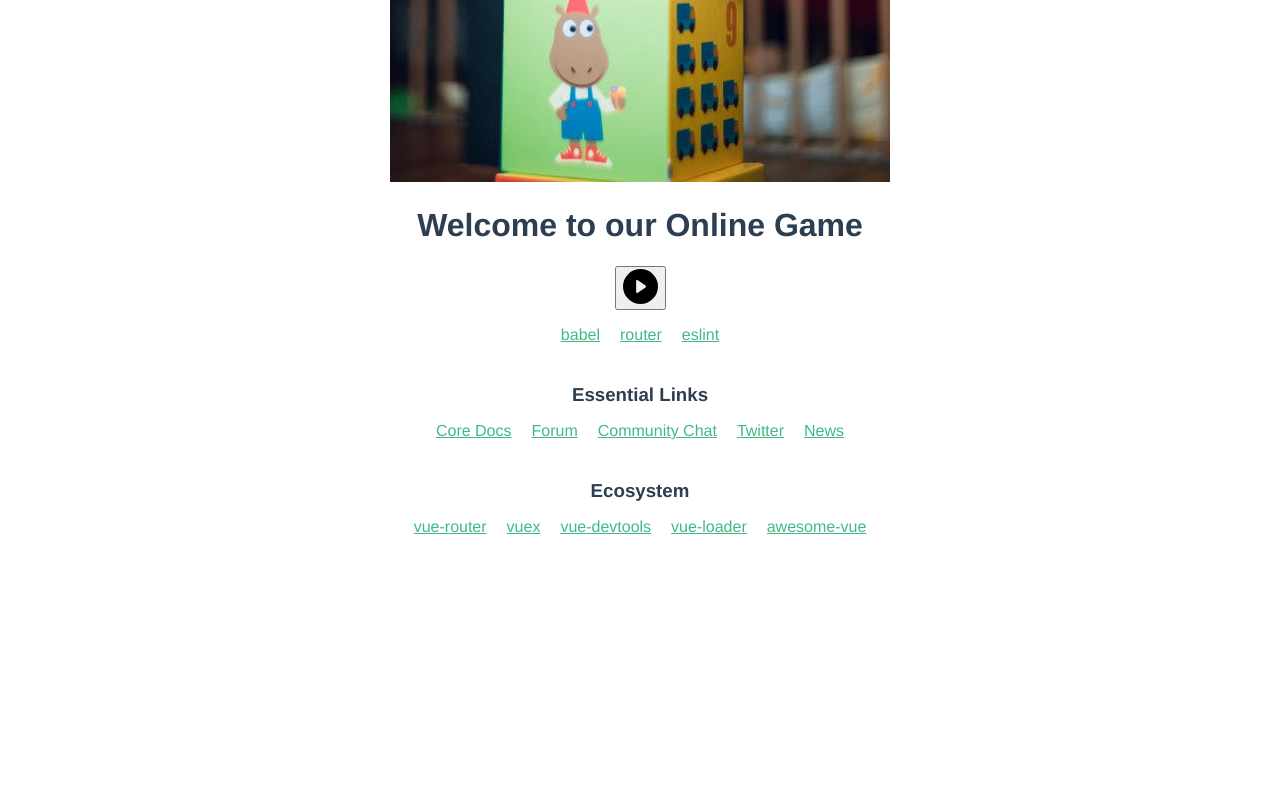
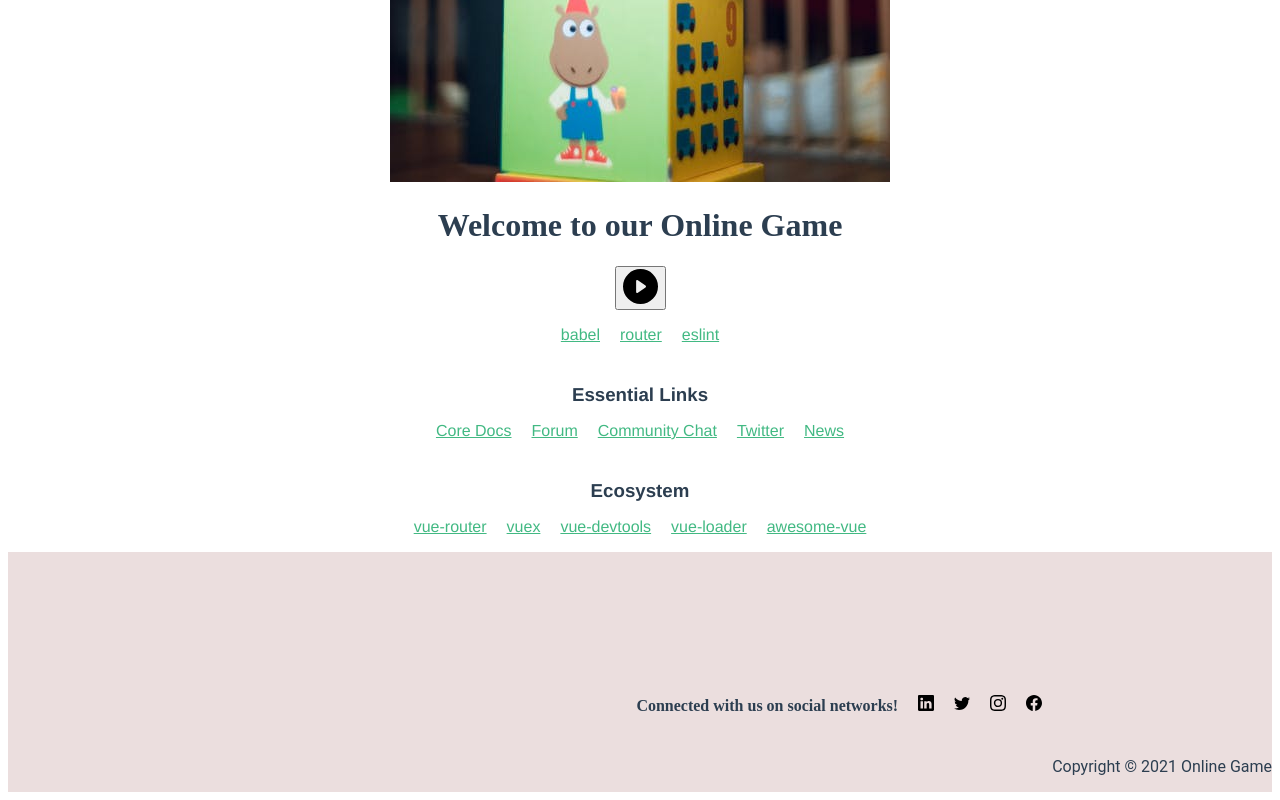
Before and after one commit to Kurious-Koala/Kurious-Koala, a Vue app: page / in a window 1280 px wide. Shown: the part 654-1454 px from the top of the page. Before the commit the page ends 1206 px from the top, so only its background shows below. Built offline with nearby package versions, Linux system fonts and the light colour scheme.

Commit message:
added footer component - added google fonts

```diff
--- a/src/App.vue
+++ b/src/App.vue
@@ -6,7 +6,19 @@
     <router-link to="">Login</router-link> |
   </div>
   <router-view />
+  <Footer />
 </template>
+
+<script>
+// @ is an alias to /src
+import Footer from "@/components/Footer.vue";
+export default {
+  name: "App",
+  components: {
+    Footer,
+  },
+};
+</script>
 
 <style>
 #app {
--- a/src/components/HomePage.vue
+++ b/src/components/HomePage.vue
@@ -111,6 +111,9 @@ export default {
 
 <!-- Add "scoped" attribute to limit CSS to this component only -->
 <style scoped>
+h1 {
+    font-family: Ribeye;
+}
 h3 {
   margin: 40px 0 0;
 }
```
Also changed, not shown: src/views/Home.vue (line endings or trailing spaces).
